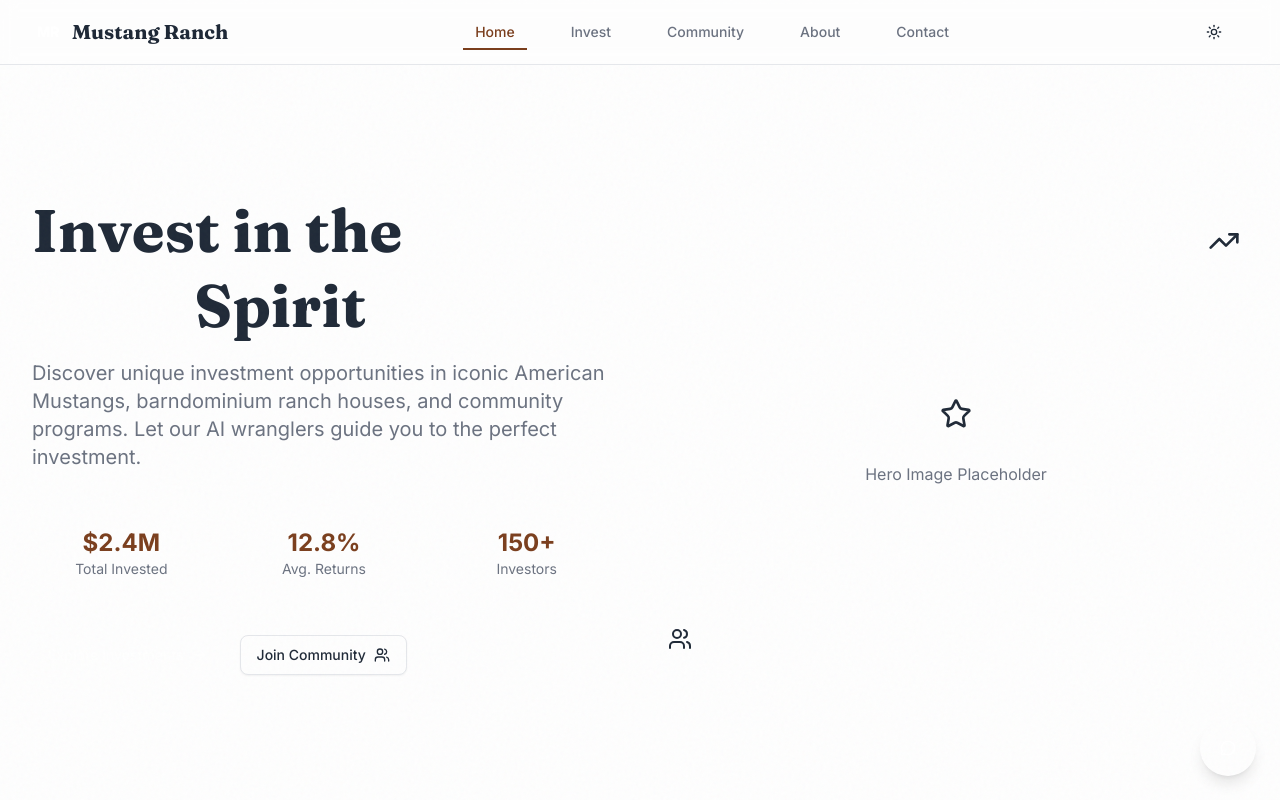
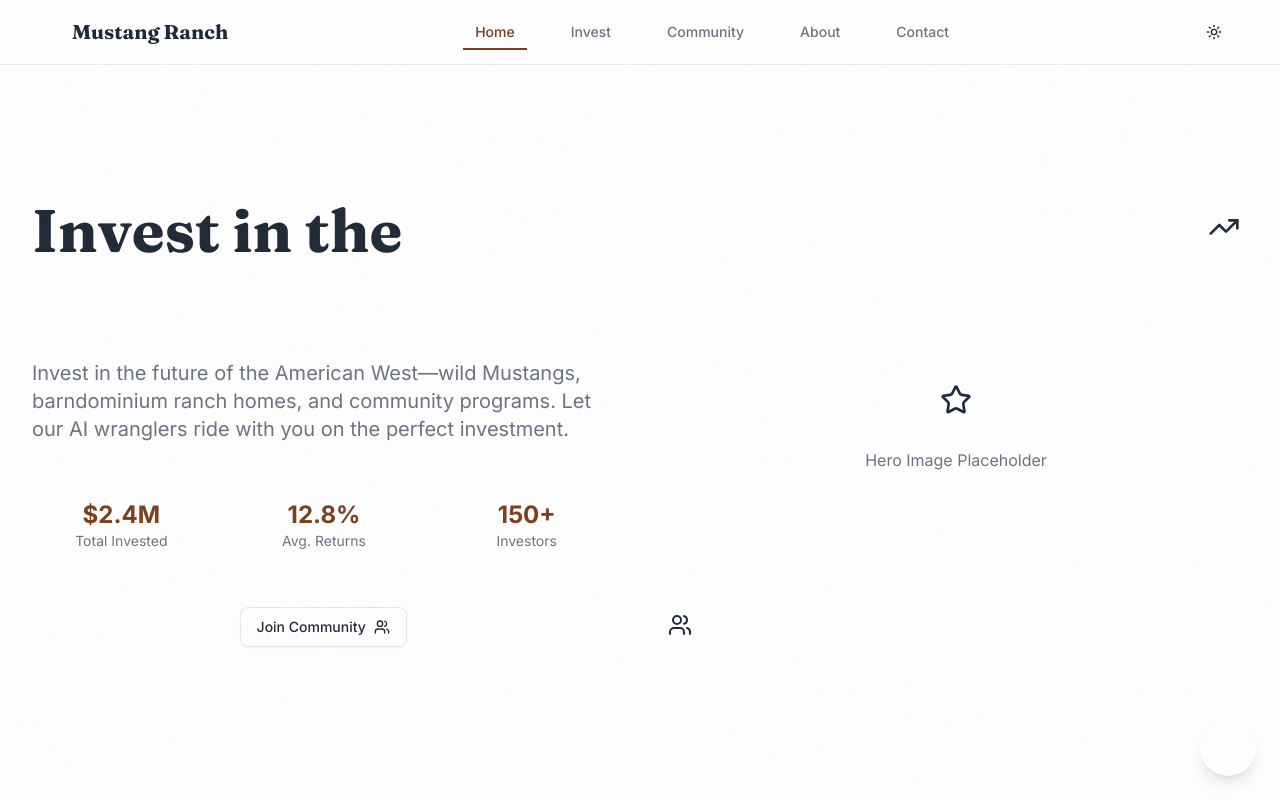
Before and after one commit to srikanthpusthem/mustang-ranch, a Next.js app: page / in a window 1280 px wide. Shown: the top 800 px of the page. Built offline with nearby package versions, Linux system fonts and the light colour scheme.

Commit message:
Update hero section: 'Invest in the New West' with Chris's suggested copy

```diff
--- a/src/components/Hero.tsx
+++ b/src/components/Hero.tsx
@@ -26,9 +26,8 @@ export function Hero() {
               >
                 Invest in the{" "}
                 <span className="text-transparent bg-clip-text bg-gradient-to-r from-mustang to-sage">
-                  Wild West
-                </span>{" "}
-                Spirit
+                  New West
+                </span>
               </motion.h1>
 
               <motion.p
@@ -37,9 +36,8 @@ export function Hero() {
                 transition={{ duration: 0.6, delay: 0.2 }}
                 className="text-lg lg:text-xl text-muted-foreground max-w-2xl"
               >
-                Discover unique investment opportunities in iconic American Mustangs,
-                barndominium ranch houses, and community programs. Let our AI wranglers
-                guide you to the perfect investment.
+                Invest in the future of the American West—wild Mustangs, barndominium ranch homes,
+                and community programs. Let our AI wranglers ride with you on the perfect investment.
               </motion.p>
             </div>
 
```
Also changed, not shown: public/robots.txt, src/app/admin/page.tsx (line endings or trailing spaces), src/app/api/agent/route.ts (line endings or trailing spaces), src/app/api/contact/route.ts (line endings or trailing spaces), src/components/AgentDock.tsx (line endings or trailing spaces), src/components/AgentProvider.tsx (line endings or trailing spaces), src/components/FAQ.tsx (line endings or trailing spaces), src/components/Navbar.tsx (line endings or trailing spaces), src/components/Stat.tsx (line endings or trailing spaces), src/data/opportunities.json (line endings or trailing spaces), staticwebapp.config.json (line endings or trailing spaces), 1 other file (tests, documents, lock files or other folders).
